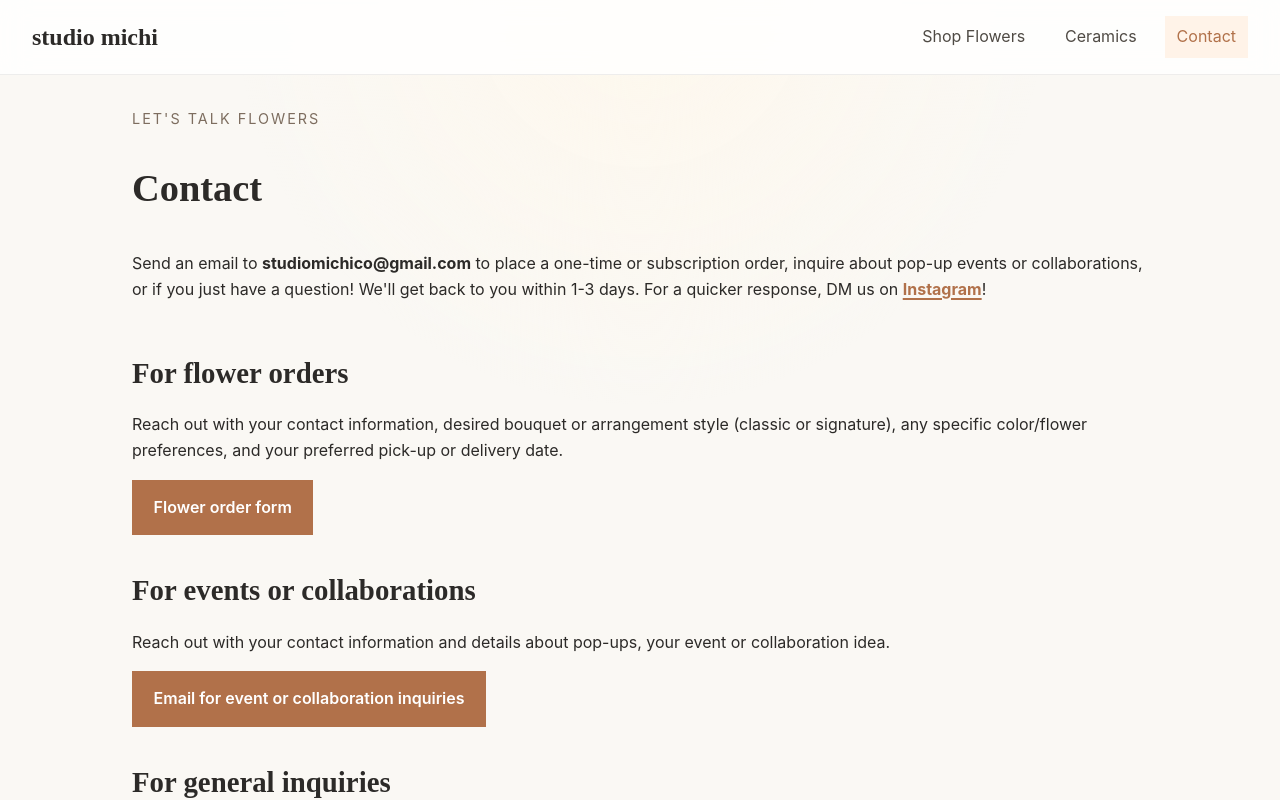
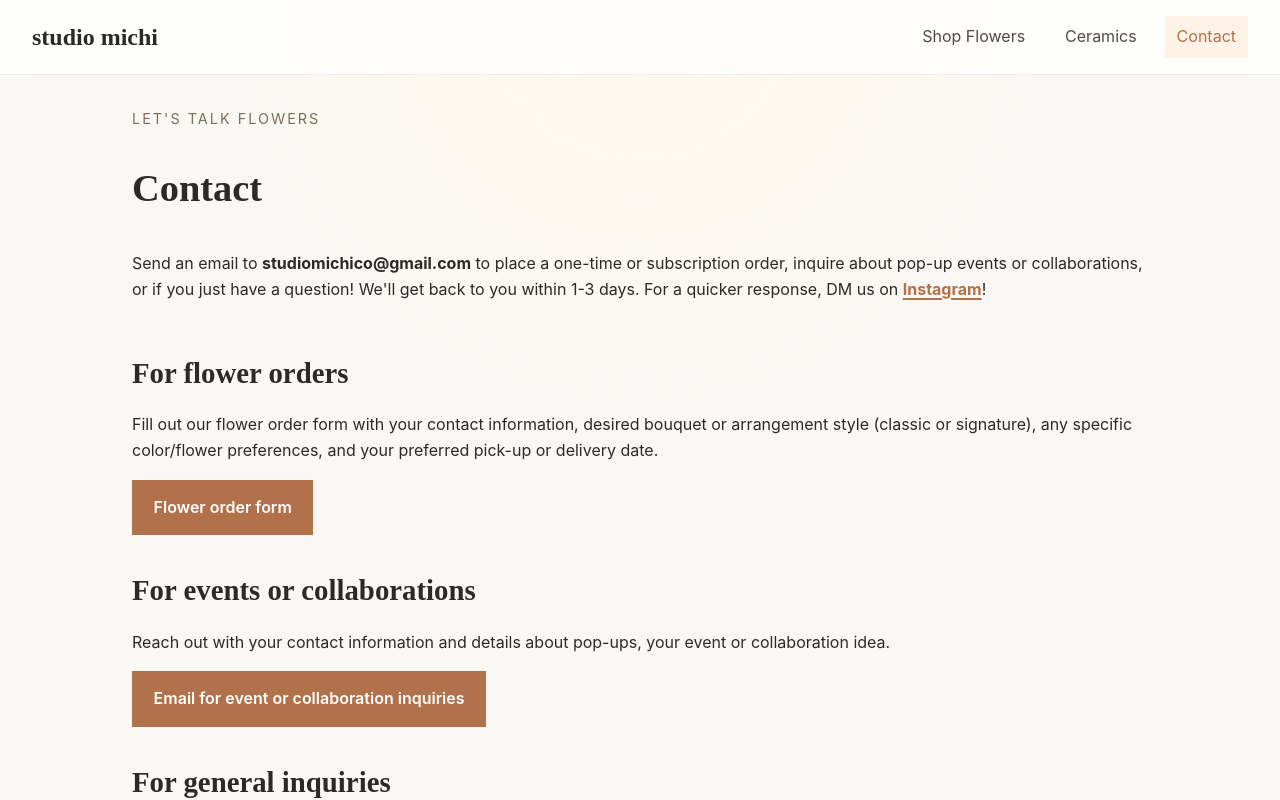
Before and after one commit to studiomichi/studiomichi.github.io, a React (Vite) app: page /contact in a window 1280 px wide. Shown: the top 800 px of the page. Built offline with nearby package versions, Linux system fonts and the light colour scheme.

Commit message:
Update contact description

```diff
--- a/src/pages/Contact.jsx
+++ b/src/pages/Contact.jsx
@@ -11,7 +11,7 @@ export default function Contact() {
 
       <div>
         <h2>For flower orders</h2>
-        <p>Reach out with your contact information, desired bouquet or arrangement style (classic or signature), any specific color/flower preferences, and your preferred pick-up or delivery date.</p>
+        <p>Fill out our flower order form with your contact information, desired bouquet or arrangement style (classic or signature), any specific color/flower preferences, and your preferred pick-up or delivery date.</p>
         <a className="button contact-button" href={flowerOrderHref} target="_blank" rel="noopener noreferrer" aria-label="Open the flower order form in a new tab">
           {flowerOrderInquiry.label}
         </a>
```
